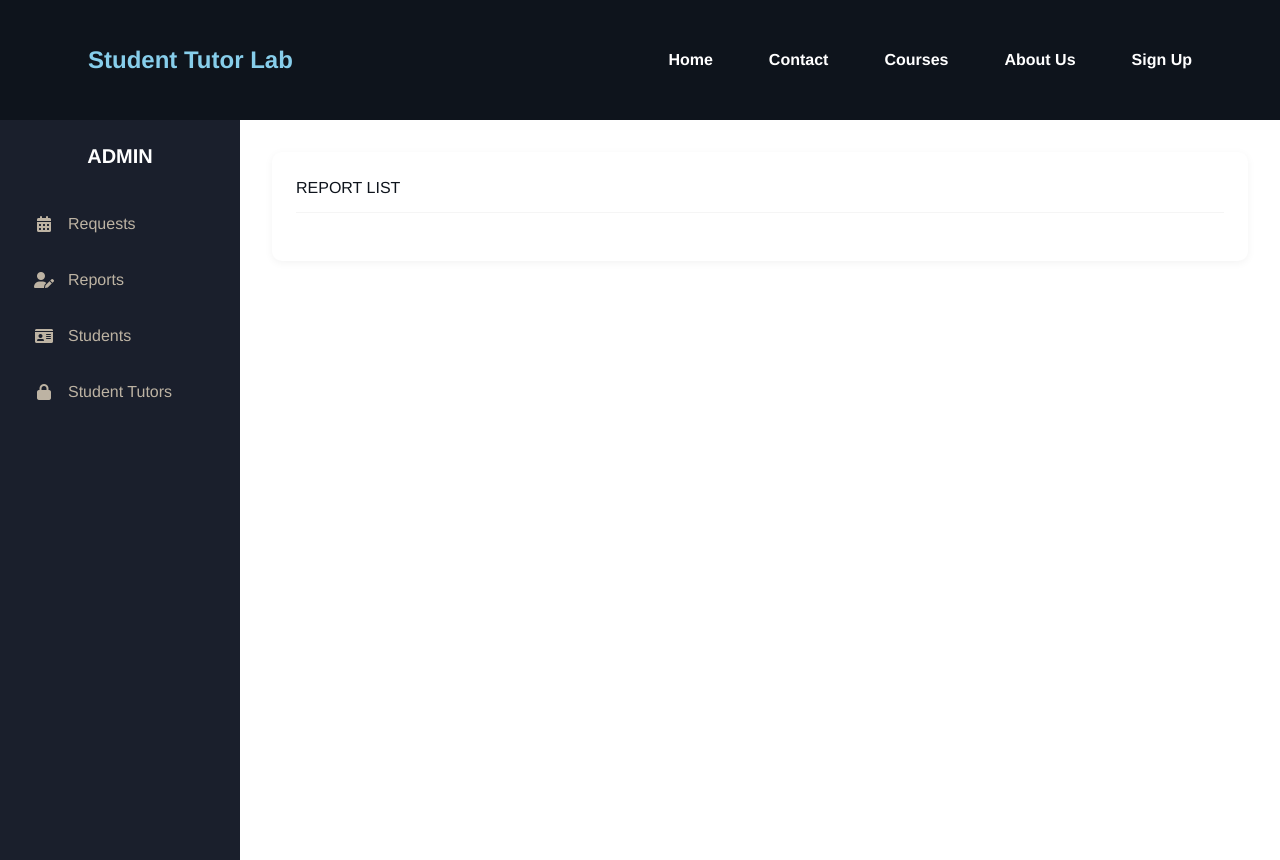
After one commit to meherubahasin/Student-Tutor-Lab, a Flask app: page /reports in a window 1280 px wide. The commit adds this page. Run offline with Flask 3, Linux system fonts and the light colour scheme; data that the repository does not hold is empty.

Commit message:
implemented report and ban features
report and ban features implemented

```diff
--- a/app.py
+++ b/app.py
@@ -6,7 +6,7 @@ import base64
 import gridfs
 import os
 from bson.regex import Regex
-from datetime import time
+from datetime import time, datetime
 import io
 
 app = Flask(__name__)
@@ -24,6 +24,7 @@ appointment_collections = db.appointments
 user_collections = db.users
 st_collections = db.student_tutors
 requests_collections = db.requests
+report_collections = db.reports
 
 @app.before_request
 def before_request():
@@ -707,6 +708,22 @@ def display_student():
                 student_list.append(profile)
     return render_template("display_students.html",students=student_list)
 
+@app.route('/display_sts')
+def display_sts():
+    st_list=[]
+    if request.method=="GET":
+        profiles=list(user_collections.find())
+        for profile in profiles:
+            if profile['type']=='ST':
+                st_list.append(profile)
+    return render_template("display_sts.html",students=st_list)
+
+@app.route('/reports')
+def reports():
+    if request.method=="GET":
+        profiles=list(report_collections.find())
+    return render_template("display_reports.html",students=profiles)
+
 @app.route('/ban_user',methods=["POST"])
 def ban_user():
     gsuite=request.form.get("gsuite")
@@ -715,10 +732,57 @@ def ban_user():
     data = not(profile['ban'])
     user_collections.update_one({'gsuite': gsuite},{'$set': {'ban': data}})
     profile=user_collections.find_one({"gsuite":gsuite})
-    return redirect(url_for("display_student"))
+    if profile['type']=='student':
+        return redirect(url_for("display_student"))
+    else:
+        return redirect(url_for("display_sts"))
+
+@app.route('/report_button',methods=["GET"])
+def report():
+    profile=user_collections.find_one({'gsuite':session['gsuite']})
+    users=list(user_collections.find())
+    emails=[]
+    for dict in users:
+
+        if dict['gsuite']!='admin' and dict['gsuite']!=session['gsuite']:
+            emails.append(dict['gsuite'])
+    return render_template("report.html", profile=profile,emails=emails)
+
+@app.route('/report_info',methods=["GET","POST"])
+def report_info():
+    profile=user_collections.find_one({'gsuite':session['gsuite']})
+    users=list(user_collections.find())
+    emails=[]
+    for dict in users:
+
+        if dict['gsuite']!='admin' and dict['gsuite']!=session['gsuite']:
+            emails.append(dict['gsuite'])
+
+    if request.method=="POST":
+         selected_email = request.form.get('selected_email')
+         selected_reason = request.form.get('selected_reason')
+         other_reasons = request.form.get('other_reasons')
+
+         print(selected_email,selected_reason,other_reasons)
 
 
+         if selected_email!='Select user' and selected_reason!='Select Reason':
+            print(selected_email, selected_reason, other_reasons)
+            date=datetime.now().strftime("%d-%m-%Y %H:%M:%S").split(" ")
 
+            document={
+                "reported_by":profile['gsuite'],
+                "reported":selected_email,
+                "reason": selected_reason,
+                "other_reasons":other_reasons,
+                "reported_time": date[1],
+                "reported_date": date[0]
+            }
+
+            report_collections.insert_one(document)
+
+
+    return redirect(url_for('index'))
 
 @app.route('/logout')
 def logout():
--- /dev/null
+++ b/templates/display_reports.html
@@ -0,0 +1,175 @@
+<!DOCTYPE html>
+<html>
+<head>
+    <meta charset="utf-8">
+    <meta http-equiv="X-UA-Compatible" content="IE=edge">
+    <title>Student Profile</title>
+    <meta name="description" content="width=device-width, initial-scale=1.0">
+    <meta name="viewport" content="width=device-width, initial-scale=1">
+    <link rel="stylesheet" href="{{ url_for('static', filename='dashboard.css') }}">
+    <link href="https://cdn.jsdelivr.net/npm/bootstrap@5.3.3/dist/css/bootstrap.min.css" rel="stylesheet">
+    <style>
+        :root{
+        --primary: #0e141c;
+            --accent: #4b88d8;
+            --accent2: #607ea2;
+            --light: #bdb3a3;
+            --dark: #333;
+            --white: #ffffff;
+            --gray-light: #f5f5f5;
+        }
+
+        * {
+            margin: 0;
+            padding: 0;
+            box-sizing: border-box;
+            font-family: 'Montserrat', 'Helvetica', 'Verdana', sans-serif;
+        }
+
+        body {
+            background-color: white;
+            color: var(--primary);
+        }
+        /* NAVBAR Start*/
+.navbar {
+    position: sticky;
+    top: 0;
+    width: 100%;
+    height: 120px;
+    display: flex;
+    align-items: center;
+    transition: 0.3s ease-out;
+    background-color: var(--primary);
+    color: white;
+    padding: 2rem 3rem;
+    display: flex;
+    justify-content: space-between;
+    z-index: 1000;
+}
+
+.logo {
+    padding: 0 2.5rem;
+    font-size: 1.5rem;
+    font-weight: 800;
+    color: skyblue;
+    text-decoration: none;
+}
+
+.nav-list {
+    list-style: none;
+    display: flex;
+    gap: 1.5rem;
+    margin: 0;
+    padding: 0 1.5rem;
+    align-items: center;
+}
+
+.nav-list li {
+    display: inline-block;
+}
+
+.nav-list li a {
+    color: white;
+    text-decoration: none;
+    font-weight: 600;
+    padding: 0.5rem 1rem;
+    border-radius: 4px;
+    transition: all 0.3s ease;
+    display: inline-block;
+}
+
+.nav-list li a:hover {
+    background-color: var(--accent);
+    color: black;
+    border-radius: 30px;
+}
+
+.menu-toggle {
+    display: none;
+}
+
+.hamburger {
+    display: none;
+    cursor: pointer;
+    flex-direction: column;
+    justify-content: space-between;
+    width: 30px;
+    height: 21px;
+}
+
+.hamburger span {
+    display: block;
+    height: 3px;
+    width: 100%;
+    background-color: var(--accent2);
+    border-radius: 3px;
+    transition: all 0.3s ease;
+}
+
+
+    </style>
+    <link rel="stylesheet" href="https://cdnjs.cloudflare.com/ajax/libs/font-awesome/6.0.0-beta3/css/all.min.css">
+</head>
+<body>
+    <!-- Navbar -->
+    {%block content%}
+        {% include 'navbar.html' %}
+    {%endblock%}
+
+    <div class="dashboard">
+        <!-- Sidebar -->
+        <div class="sidebar">
+            <div class="profile-header">
+                <a href="/dashboard">
+                </a>
+                <h3 class="profile-name">ADMIN</h3>
+            </div>
+
+            <div class="nav-menu">
+                <a href="/requests" class="nav-item">
+                    <i class="fas fa-calendar-alt"></i>
+                    <span>Requests</span>
+                </a>
+                <a href="/reports" class="nav-item">
+                    <i class="fas fa-user-edit"></i>
+                    <span>Reports</span>
+                </a>
+                <a href="/display_student" class="nav-item">
+                    <i class="fas fa-id-card"></i>
+                    <span>Students</span>
+                </a>
+                <a href="/display_sts" class="nav-item">
+                    <i class="fas fa-lock"></i>
+                    <span>Student Tutors</span>
+                </a>
+            </div>
+        </div>
+
+        <!-- Main Content -->
+        <div class="main-content">
+            <!-- Personal Information Section -->
+            <div class="info-card">
+                <div class="info-header">
+                    <div class="info-value">REPORT LIST</div>
+                </div>
+                {%for profile in students%}
+                <div class="info-grid">
+                    <form action="#" style="padding-bottom: 23px; padding-left: 17px; margin-bottom: -5px; margin-top: -10px; display: flex; align-items: center; justify-content: space-between;" method="POST">
+                        <div style="display: flex; flex-direction: column; align-items: flex-start;">
+                            <input type="hidden" name="gsuite" value="{{profile['reported']}}">
+                            <p style="margin-right: 10px;">{{profile['reported']}} was reported by {{profile['reported_by']}} due to {{profile['reason']}}</p>
+                            {%if profile["other_reasons"]%}
+                            <p style="margin-right: 10px; margin-top: -15px;">Additional Information: {{profile['other_reasons']}}</p>
+                            {%endif%}
+                            <p style="margin-right: 10px; margin-top: -15px;">Report date: {{profile['reported_date']}} at {{profile['reported_time']}}</p>
+                        </div>
+                    </form>
+                </div>
+                {%endfor%}
+            </div>
+
+
+        </div>
+    </div>
+</body>
+</html>
```
Also changed, not shown: templates/display_sts.html (added, +178 -0 lines), templates/fullcourse.html (+70 -8 lines), templates/index.html (+7 -1 lines), templates/report.html (added, +155 -0 lines).
